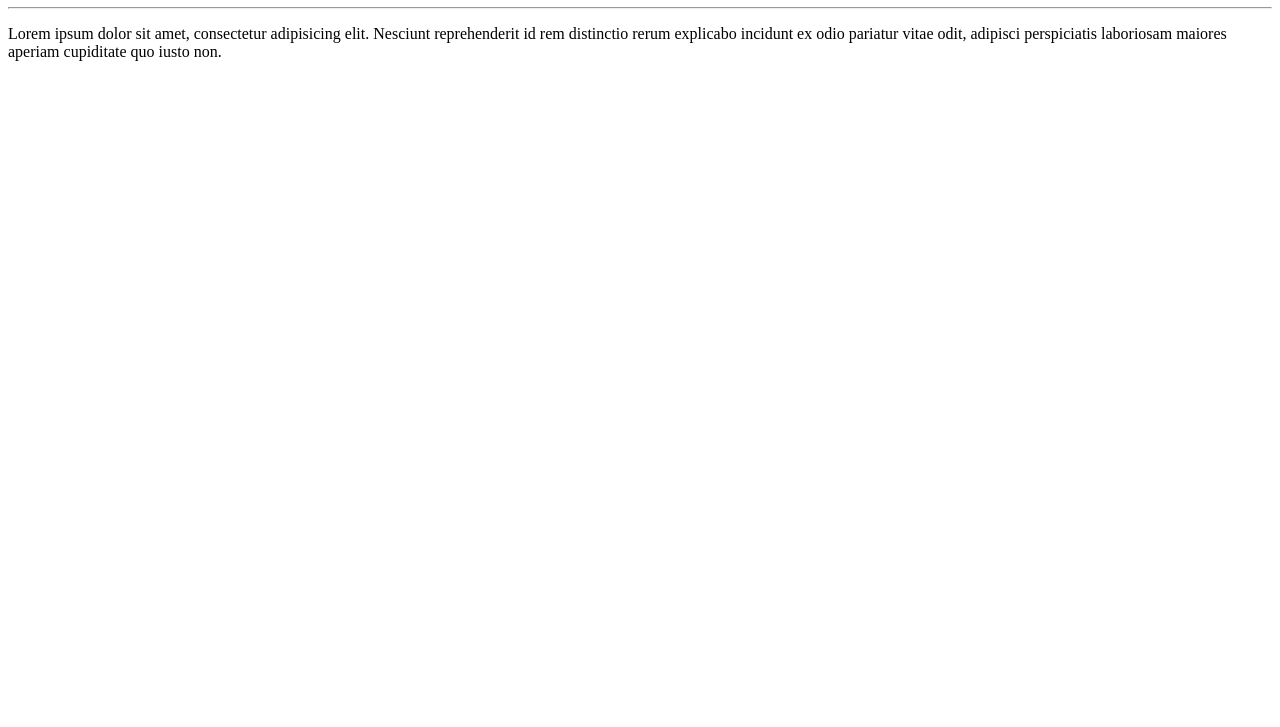
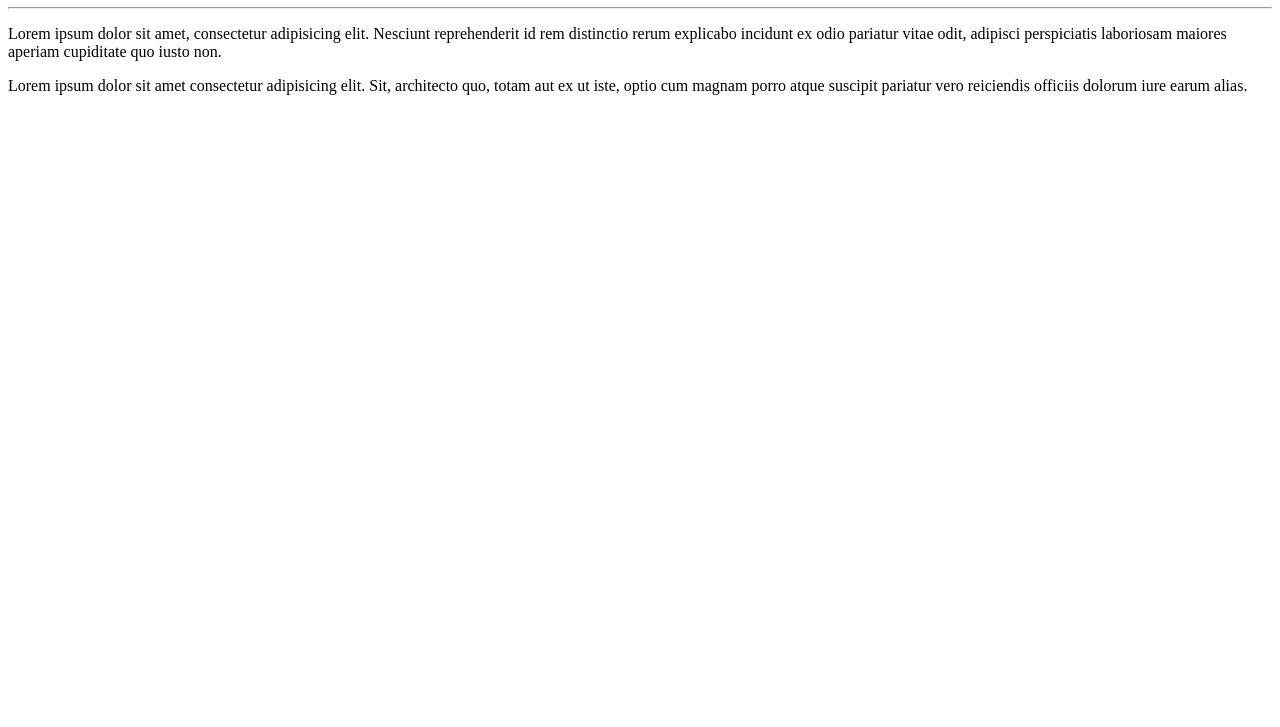
Before and after one commit to Vinicius-jq/Ola-Mundo, a plain HTML site: page site-exemplo/index.html in a window 1280 px wide. Shown: the part 73-800 px from the top of the page. Drawn offline with Linux system fonts and the light colour scheme.

Commit message:
Adicionei um paragráfo

```diff
--- a/site-exemplo/index.html
+++ b/site-exemplo/index.html
@@ -9,5 +9,6 @@
     <h1>Olá, Mundo!</h1>
     <hr>
     <p>Lorem ipsum dolor sit amet, consectetur adipisicing elit. Nesciunt reprehenderit id rem distinctio rerum explicabo incidunt ex odio pariatur vitae odit, adipisci perspiciatis laboriosam maiores aperiam cupiditate quo iusto non.</p>
+    <p>Lorem ipsum dolor sit amet consectetur adipisicing elit. Sit, architecto quo, totam aut ex ut iste, optio cum magnam porro atque suscipit pariatur vero reiciendis officiis dolorum iure earum alias.</p>
 </body>
 </html>
```
